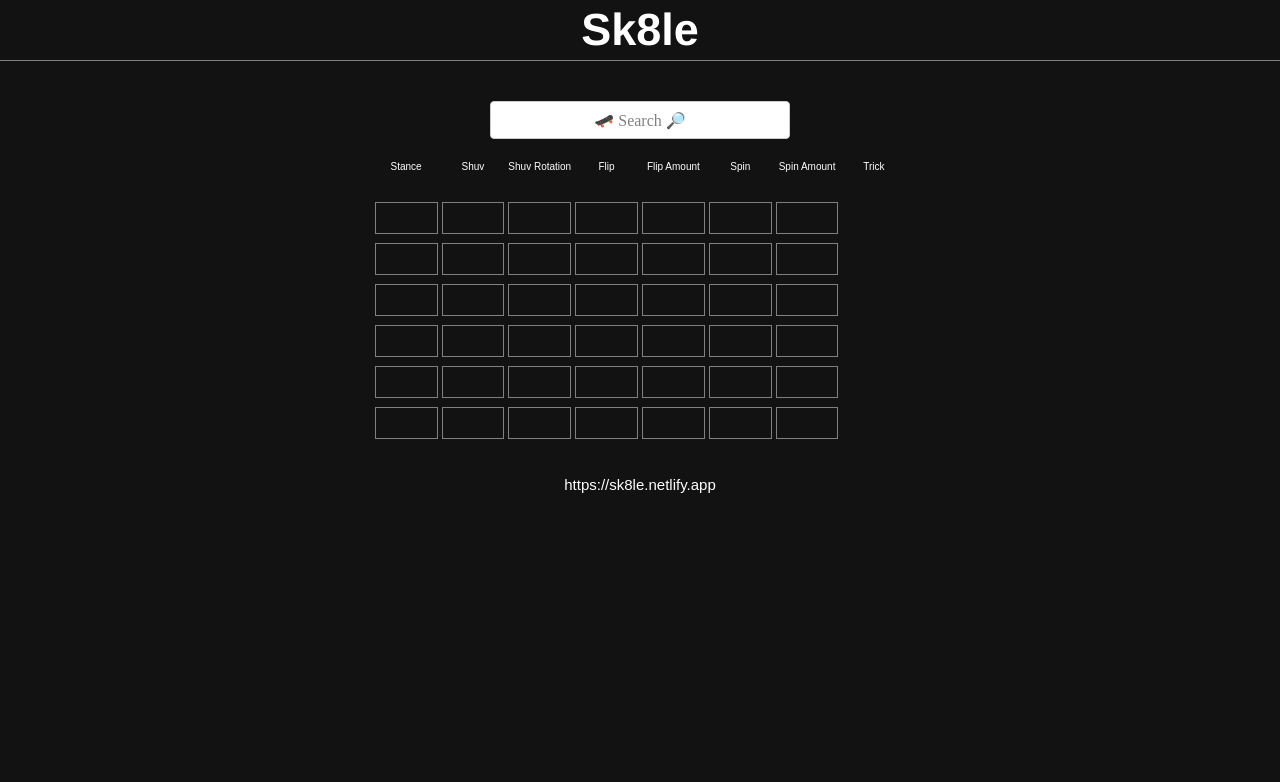
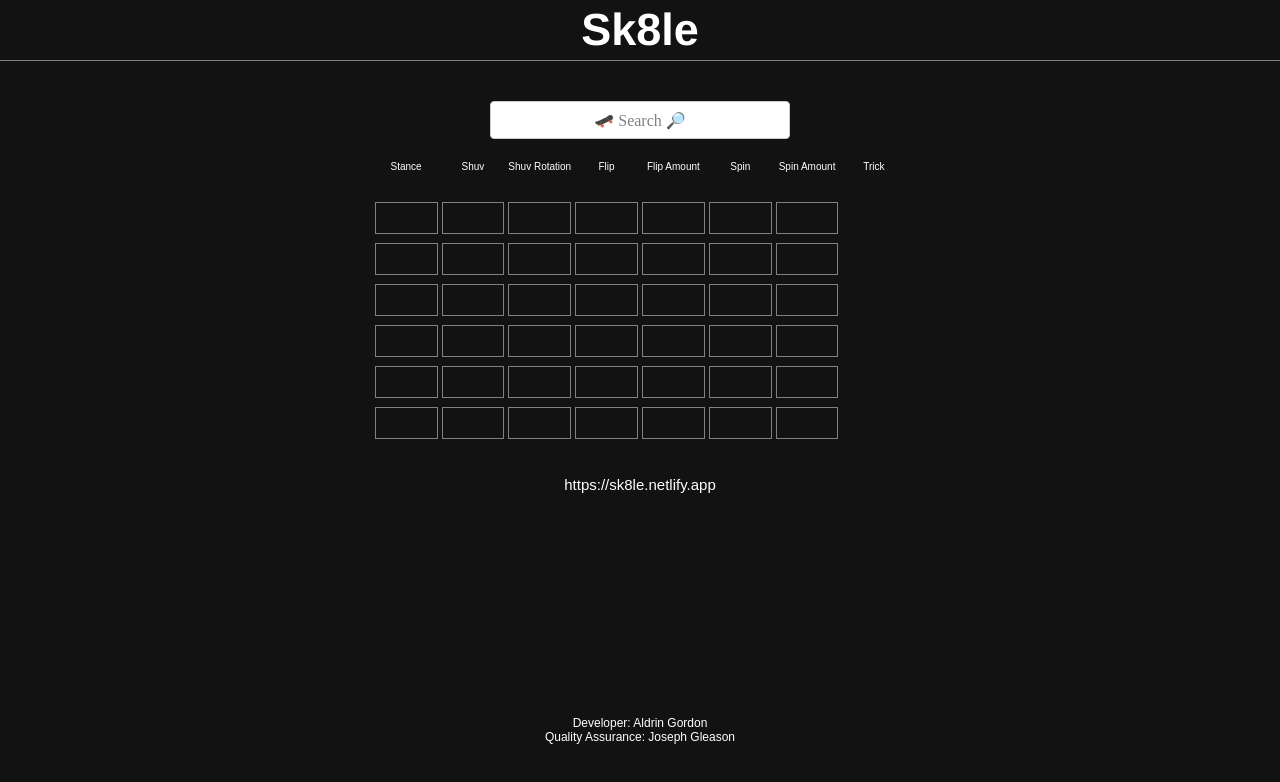
Before and after one commit to aldringordon/sk8le, a React (Create React App) app: page / in a window 1280 px wide. Shown: the top 782 px of the page. Built offline with nearby package versions, Linux system fonts and the light colour scheme.

Commit message:
plug myself

```diff
--- a/src/App.css
+++ b/src/App.css
@@ -41,6 +41,13 @@ nav h1 {
   align-items: center;
   padding-top: 15px;
   flex-direction: column;
+}
+
+.credits {
+  padding-top: 15px;
+  font-size: 12px;
+  color: white;
+  font-family: Arial, Helvetica, sans-serif;
 }
 
 .answerString {
--- a/src/App.js
+++ b/src/App.js
@@ -57,7 +57,10 @@ function App() {
 
       </AppContext.Provider>
 
-
+      <div className="credits">
+          <form>Developer: Aldrin Gordon</form>
+          <form>Quality Assurance: Joseph Gleason</form>
+      </div>
 
     </div>
   );
```
